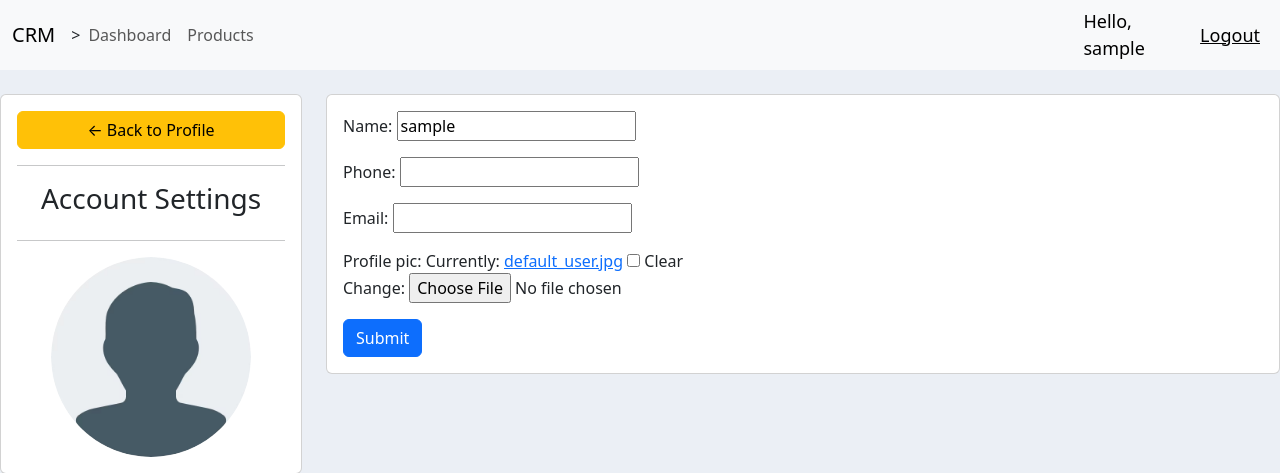
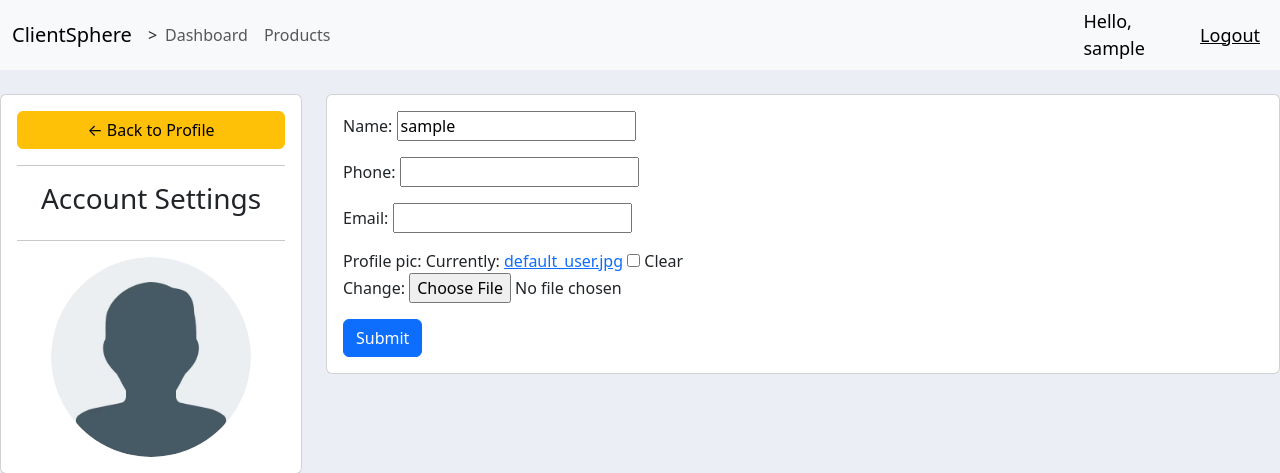
Before and after one commit to abhavgoel/ClientSphere, a Django app: page /account in a window 1280 px wide. Shown: the top 473 px of the page. Run offline with Django 4.2, Linux system fonts and the light colour scheme; the visitor is signed in with stand-in values (Sample User, id 1).

Commit message:
Clientsphere

```diff
--- a/accounts/templates/accounts/main.html
+++ b/accounts/templates/accounts/main.html
@@ -4,7 +4,7 @@
 <head>
     <meta charset="UTF-8">
     <meta name="viewport" content="width=device-width, initial-scale=1.0">
-    <title>CRM</title>
+    <title>ClientSphere</title>
     <link href="https://cdn.jsdelivr.net/npm/bootstrap@5.3.0/dist/css/bootstrap.min.css" rel="stylesheet" integrity="sha384-9ndCyUaIbzAi2FUVXJi0CjmCapSmO7SnpJef0486qhLnuZ2cdeRhO02iuK6FUUVM" crossorigin="anonymous">
 	<link rel="stylesheet" type="text/css" href="{% static '/css/main.css' %}">
 	<!-- loading the css files -->
--- a/accounts/templates/accounts/navbar.html
+++ b/accounts/templates/accounts/navbar.html
@@ -9,7 +9,7 @@
 
 <nav class="navbar navbar-expand-lg bg-body-tertiary">
     <div class="container-fluid">
-      <a class="navbar-brand" href="#">CRM</a>>
+      <a class="navbar-brand" href="#">ClientSphere</a>>
       <button class="navbar-toggler" type="button" data-bs-toggle="collapse" data-bs-target="#navbarNav" aria-controls="navbarNav" aria-expanded="false" aria-label="Toggle navigation">
         <span class="navbar-toggler-icon"></span>
       </button>
```
